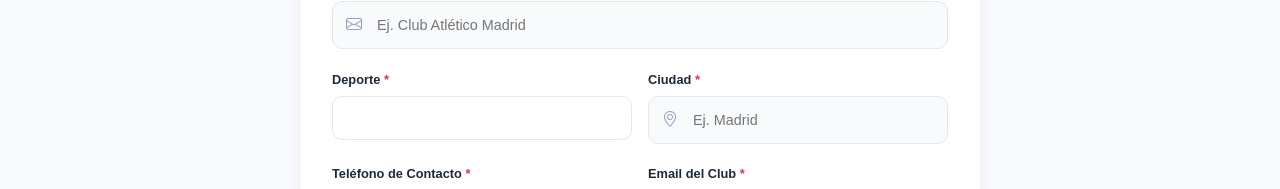
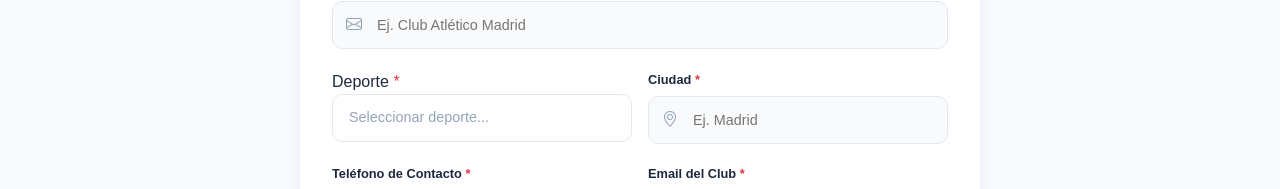
Before and after one commit to canojuancamilo/TryvoraFrontend, an Angular app: page /registro-club in a window 1280 px wide. Shown: the part 475-664 px from the top of the page. Built offline with nearby package versions, Linux system fonts and the light colour scheme.

Commit message:
se mejora el dropdpwn

```diff
--- a/package.json
+++ b/package.json
@@ -32,6 +32,7 @@
     "@angular/material": "^21.2.2",
     "@angular/platform-browser": "^21.0.0",
     "@angular/router": "^21.0.0",
+    "@ng-select/ng-select": "^21.5.2",
     "@popperjs/core": "^2.11.8",
     "bootstrap": "^5.3.8",
     "bootstrap-icons": "^1.13.1",
--- a/src/app/shared/componentes/inputs/campo-dropdown/campo-dropdown.css
+++ b/src/app/shared/componentes/inputs/campo-dropdown/campo-dropdown.css
@@ -1,134 +1,124 @@
-.form-control,
-.form-select {
-  border: 1.5px solid var(--border);
-  border-radius: 10px;
-  padding: 0.65rem 0.875rem;
+/* =========================
+   NG-SELECT CUSTOM (FULL)
+========================= */
+
+:host ::ng-deep .cp-select {
+  width: 100%;
+}
+
+/* 🔥 CONTENEDOR PRINCIPAL */
+:host ::ng-deep .cp-select .ng-select-container {
+  border: 1.5px solid var(--border) !important;
+  border-radius: 10px !important;
+  min-height: 48px !important;
+  height: 48px !important;
+
+  display: flex !important;
+  align-items: center !important;
+
   font-size: 0.9rem;
   font-family: 'Plus Jakarta Sans', sans-serif;
   color: var(--text-primary);
+  background: #fff;
+
   transition: border-color 0.2s, box-shadow 0.2s;
-  background: #fff;
 }
 
-.form-control:focus,
-.form-select:focus {
-  border-color: var(--primary);
-  box-shadow: 0 0 0 3px rgba(79, 70, 229, 0.12);
-  outline: none;
+:host ::ng-deep .cp-select .ng-value {
+  display: flex;
+  align-items: center;
 }
 
-.form-control.is-invalid,
-.form-select.is-invalid {
-  border-color: var(--danger);
+/* 🔥 CONTENEDOR INTERNO (ESPACIADO CORRECTO) */
+:host ::ng-deep .cp-select .ng-select-container .ng-value-container {
+  display: flex !important;
+  align-items: center !important;
+  padding: 0 1rem !important;
 }
 
-.branch-card.selected {
-  border-color: var(--primary);
-  background: var(--primary-light);
+/* 🔥 INPUT INTERNO */
+:host ::ng-deep .cp-select .ng-input {
+  display: flex;
+  align-items: center;
+  height: 100%;
 }
 
+:host ::ng-deep .cp-select .ng-input input {
+  padding-left: 1rem !important;
+  height: 100%;
+  display: flex;
+  align-items: center;
 
-.branch-card.selected .branch-check {
-  background: var(--primary);
-  border-color: var(--primary);
-  color: white;
+  font-size: 0.9rem;
+  font-family: 'Plus Jakarta Sans', sans-serif;
+
+  /* 🔥 IMPORTANTE: ya NO ocultamos */
+  color: var(--text-primary) !important;
+  caret-color: auto !important;
 }
 
-.cp-label {
-  font-size: 0.8rem;
-  font-weight: 600;
-  color: var(--text-primary);
-  margin-bottom: 0.4rem;
-  display: block;
+/* 🔥 PLACEHOLDER */
+:host ::ng-deep .cp-select .ng-placeholder {
+  color: #94A3B8 !important;
+  font-size: 0.9rem;
 }
 
-.cp-input {
-  width: 100%;
-  height: 48px;
-  padding: 0 1rem 0 2.75rem;
-  border: 1.5px solid var(--border);
-  border-radius: 10px;
-  font-family: 'Plus Jakarta Sans', sans-serif;
+/* 🔥 VALOR SELECCIONADO */
+:host ::ng-deep .cp-select .ng-value {
   font-size: 0.9rem;
   color: var(--text-primary);
-  background: var(--bg);
-  transition: border-color 0.2s, box-shadow 0.2s;
-  outline: none;
 }
 
-.cp-input {
-  width: 100%;
-  height: 48px;
-  padding: 0 1rem 0 2.75rem;
-  border: 1.5px solid var(--border);
-  border-radius: 10px;
-  font-family: 'Plus Jakarta Sans', sans-serif;
-  font-size: 0.9rem;
-  color: var(--text-primary);
-  background: var(--bg);
-  transition: border-color 0.2s, box-shadow 0.2s;
-  outline: none;
+/* 🔥 FOCUS */
+:host ::ng-deep .cp-select.ng-select-focused .ng-select-container {
+  border-color: var(--primary) !important;
+  box-shadow: 0 0 0 3px rgba(79, 70, 229, 0.12) !important;
 }
 
-.cp-input:focus {
-  border-color: var(--primary);
-  box-shadow: 0 0 0 3px rgba(79, 70, 229, 0.1);
-  background: #fff;
+/* 🔥 ERROR */
+:host ::ng-deep .cp-select.ng-invalid.ng-touched .ng-select-container {
+  border-color: var(--danger) !important;
+  box-shadow: 0 0 0 3px rgba(239, 68, 68, 0.1) !important;
 }
 
-.cp-input.is-invalid {
-  border-color: var(--danger);
-  box-shadow: 0 0 0 3px rgba(239, 68, 68, 0.1);
+/* 🔥 FLECHA */
+:host ::ng-deep .cp-select .ng-arrow-wrapper {
+  padding-right: 0.75rem;
 }
 
-.cp-input.is-valid {
-  border-color: var(--success);
+/* =========================
+   DROPDOWN PANEL
+========================= */
+
+/* 🔥 PANEL PRINCIPAL */
+:host ::ng-deep .ng-dropdown-panel {
+  background: #fff !important;
+  border-radius: 10px !important;
+  border: 1px solid var(--border) !important;
+  box-shadow: 0 10px 25px rgba(0, 0, 0, 0.08);
+  font-family: 'Plus Jakarta Sans', sans-serif;
+  overflow: hidden;
+  z-index: 9999 !important;
 }
 
-.input-icon-wrap {
-  position: relative;
+/* 🔥 CONTENIDO INTERNO */
+:host ::ng-deep .ng-dropdown-panel .ng-dropdown-panel-items {
+  background: #fff !important;
 }
 
-.input-icon {
-  position: absolute;
-  left: 0.875rem;
-  top: 50%;
-  transform: translateY(-50%);
-  color: #94A3B8;
-  font-size: 1rem;
-  pointer-events: none;
+/* 🔥 OPCIONES */
+:host ::ng-deep .ng-dropdown-panel .ng-option {
+  padding: 10px 12px;
+  font-size: 0.9rem;
 }
 
-.input-suffix-btn {
-  position: absolute;
-  right: 0.75rem;
-  top: 50%;
-  transform: translateY(-50%);
-  background: none;
-  border: none;
-  color: #94A3B8;
-  cursor: pointer;
-  padding: 0.25rem;
-  border-radius: 6px;
-  display: flex;
-  align-items: center;
-  font-size: 1rem;
-  transition: color 0.2s;
-  min-height: unset;
-  height: auto;
+/* 🔥 HOVER */
+:host ::ng-deep .ng-dropdown-panel .ng-option:hover {
+  background: var(--primary-light) !important;
 }
 
-.input-suffix-btn:hover {
-  color: var(--primary);
+/* 🔥 SELECCIONADO */
+:host ::ng-deep .ng-dropdown-panel .ng-option-selected {
+  background: var(--primary-light) !important;
+  color: var(--primary) !important;
 }
-
-.field-error {
-  font-size: 0.75rem;
-  color: var(--danger);
-  margin-top: 0.3rem;
-  display: none;
-}
-
-.field-error.show {
-  display: block;
-}
--- a/src/app/shared/componentes/inputs/campo-dropdown/campo-dropdown.html
+++ b/src/app/shared/componentes/inputs/campo-dropdown/campo-dropdown.html
@@ -7,26 +7,26 @@
 
 <div class="input-icon-wrap">
 
-  <select
-    class="form-select"
+  <ng-select class="cp-select"
+    [items]="opcionesFiltradas()"
+    [bindLabel]="textoOpciones()"
+    [bindValue]="keyOpciones()"
+
+    [formControl]="formControlGet"
+
+    [searchable]="filterable()"
+    [clearable]="true"
+    [closeOnSelect]="true"
+
+    [placeholder]="placeholder()"
+
     [class.is-invalid]="hasError() && formControlGet.touched"
-    [formControl]="formControlGet"
+
+    (search)="handleFilter($event.term)"
     (blur)="onBlur()"
+  (clear)="handleClear()"
   >
-
-    @if (placeholder()) {
-      <option value="">
-        {{ placeholder() }}
-      </option>
-    }
-
-    @for (opcion of opcionesFiltradas(); track opcion[keyOpciones()]) {
-      <option [ngValue]="opcion[keyOpciones()]">
-        {{ opcion[textoOpciones()] }}
-      </option>
-    }
-
-  </select>
+  </ng-select>
 
 </div>
 
--- a/src/app/shared/componentes/inputs/campo-dropdown/campo-dropdown.ts
+++ b/src/app/shared/componentes/inputs/campo-dropdown/campo-dropdown.ts
@@ -1,13 +1,19 @@
-import { Component, computed, effect, inject, input, output, signal, viewChild } from '@angular/core';
+import { Component, computed, effect, inject, input, output, signal, viewChild, ViewChild, ElementRef } from '@angular/core';
 import { AbstractControl, FormControl, ReactiveFormsModule } from '@angular/forms';
 import { CommonModule } from '@angular/common';
 import { FormValidationComponent } from '../../form-validation/form-validation';
 import { CamposService } from '../../../servicios/campos.service';
+import { NgSelectModule, NgSelectComponent } from '@ng-select/ng-select';
 
 @Component({
   selector: 'app-campo-dropdown',
   standalone: true,
-  imports: [FormValidationComponent, ReactiveFormsModule, CommonModule],
+  imports: [
+    FormValidationComponent,
+    ReactiveFormsModule,
+    CommonModule,
+    NgSelectModule
+  ],
   templateUrl: './campo-dropdown.html',
   styleUrl: './campo-dropdown.css'
 })
@@ -23,22 +29,23 @@ export class CampoDropDown {
   keyOpciones = input.required<string>();
 
   placeholder = input<string>("Seleccionar...");
-  filterable = input<boolean>(false);
+  filterable = input<boolean>(true);
 
   blur = output<void>();
+  valorCambiado = output<any>();
 
   validationComp = viewChild(FormValidationComponent);
+  ngSelectComponent = viewChild(NgSelectComponent);
 
   opcionesFiltradas = signal<any[]>([]);
+  private searchTerm = signal<string>(''); // 🔥 Almacenamos el término de búsqueda
 
   get formControlGet(): FormControl {
     return this.camposService.formControlGet(this.controlForm());
   }
 
   constructor() {
-
     effect(() => {
-
       const datos = this.opciones() ?? [];
       this.opcionesFiltradas.set(datos);
 
@@ -50,9 +57,23 @@ export class CampoDropDown {
       if (!tienePlaceholder && datos.length && (valorActual === null || valorActual === undefined)) {
         formControl.setValue(datos[0][this.keyOpciones()], { emitEvent: false });
       }
-
     });
 
+    // Suscribirse a los cambios del formulario para emitir el valor
+    effect(() => {
+      const formControl = this.formControlGet;
+
+      if (!formControl) return;
+
+      const subscription = formControl.valueChanges.subscribe((valor) => {
+        this.valorCambiado.emit({
+          valor: valor,
+          opcionCompleta: this.getOpcionCompleta(valor)
+        });
+      });
+
+      return () => subscription.unsubscribe();
+    });
   }
 
   hasError = computed(() => {
@@ -68,7 +89,11 @@ export class CampoDropDown {
     this.blur.emit();
   }
 
+  /**
+   * 🔥 Maneja el filtro de búsqueda
+   */
   handleFilter(value: string) {
+    this.searchTerm.set(value); // Guardamos el término de búsqueda
 
     const datos = this.opciones();
 
@@ -85,7 +110,59 @@ export class CampoDropDown {
     );
 
     this.opcionesFiltradas.set(filtered);
-
   }
 
+  /**
+   * 🔥 Maneja el evento clear (cuando se hace clic en la X)
+   */
+  handleClear() {
+    // Resetea las opciones filtradas a todas las opciones disponibles
+    this.opcionesFiltradas.set([...this.opciones()]);
+
+    // 🔥 Limpiamos el término de búsqueda almacenado
+    this.searchTerm.set('');
+
+    // 🔥 Forzamos el cierre del dropdown y reset del filtro
+    const ngSelect = this.ngSelectComponent();
+    if (ngSelect) {
+      // Cerramos el dropdown si está abierto
+      ngSelect.close();
+
+      // 🔥 Solución alternativa: usar filter para resetear la búsqueda
+      // No podemos asignar directamente searchTerm, pero podemos usar el método filter
+      // Esto forzará a que el ng-select se resetee
+      setTimeout(() => {
+        // Disparamos un evento de búsqueda vacío para resetear
+        ngSelect.filter('');
+      }, 0);
+    }
+  }
+
+  /**
+   * 🔥 Maneja el evento de cambio de selección
+   */
+  onSelectionChange(event: any) {
+    this.valorCambiado.emit({
+      valor: event,
+      opcionCompleta: this.getOpcionCompleta(event)
+    });
+
+    // Opcional: Limpiar el término de búsqueda después de seleccionar
+    // para que al abrir de nuevo muestre todas las opciones
+    const ngSelect = this.ngSelectComponent();
+    if (ngSelect && this.searchTerm()) {
+      this.searchTerm.set('');
+      setTimeout(() => {
+        ngSelect.filter('');
+      }, 0);
+    }
+  }
+
+  /**
+   * 🔥 Obtiene la opción completa a partir de un valor seleccionado
+   */
+  private getOpcionCompleta(valor: any): any {
+    if (!valor) return null;
+    return this.opciones().find(opcion => opcion[this.keyOpciones()] === valor);
+  }
 }
```
Also changed, not shown: 1 other file (tests, documents, lock files or other folders).
